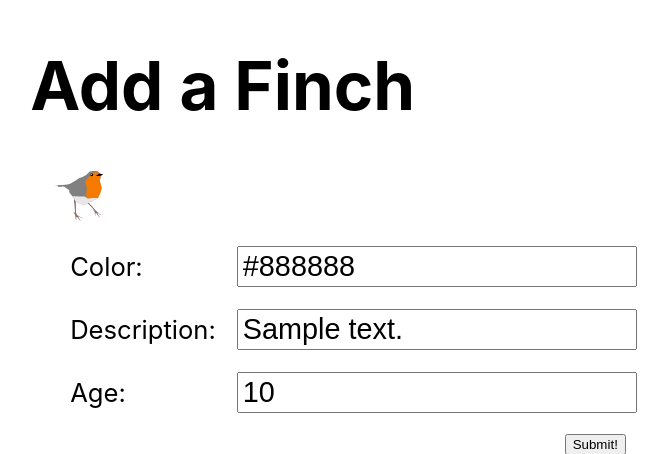
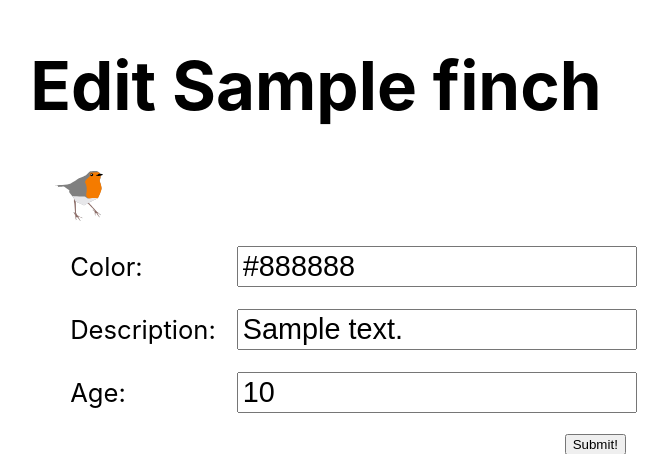
Before and after one commit to Ellieellie12/finch-collector, a Django app: page /finches/1/update/ in a window 1280 px wide. Shown: the part 123-577 px from the top of the page, without its empty margins (292-960 px from the left). Run offline with Django 4.2, Linux system fonts and the light colour scheme; tables that the repository leaves empty hold one stand-in row (values such as "Sample post").

Commit message:
update functionality works

```diff
--- a/main_app/templates/main_app/finch_form.html
+++ b/main_app/templates/main_app/finch_form.html
@@ -6,9 +6,12 @@
 {% endblock %}
 
 {% block content %}
-
 <div class="page-header">
-  <h1>Add a Finch</h1>
+  {% if finch %}
+    <h1>Edit {{ finch.name }}</h1>
+  {% else %}
+    <h1>Add a Finch</h1>
+  {% endif %}
   <img src="{% static 'images/logo-robin.svg' %}" alt="an orange and grey finch"/>
 </div>
 <form action="" method="post" class="form-container">
--- a/main_app/views.py
+++ b/main_app/views.py
@@ -22,7 +22,7 @@ class FinchCreate(CreateView):
   success_url = '/finches'
 
 class FinchUpdate(UpdateView):
-  model= Finch
+  model = Finch
   fields = ['color', 'description', 'age']
 
 class FinchDelete(DeleteView):
```
